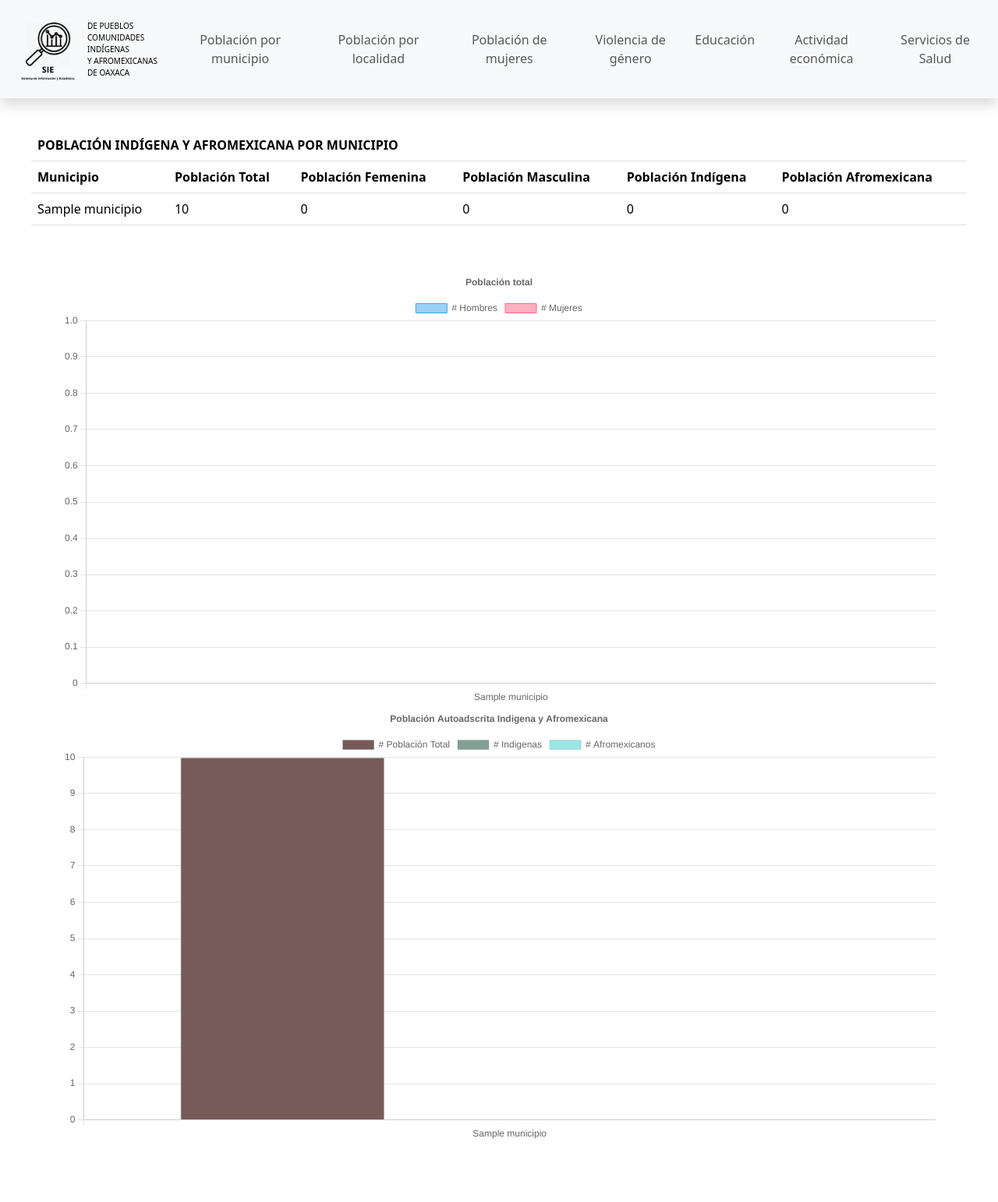
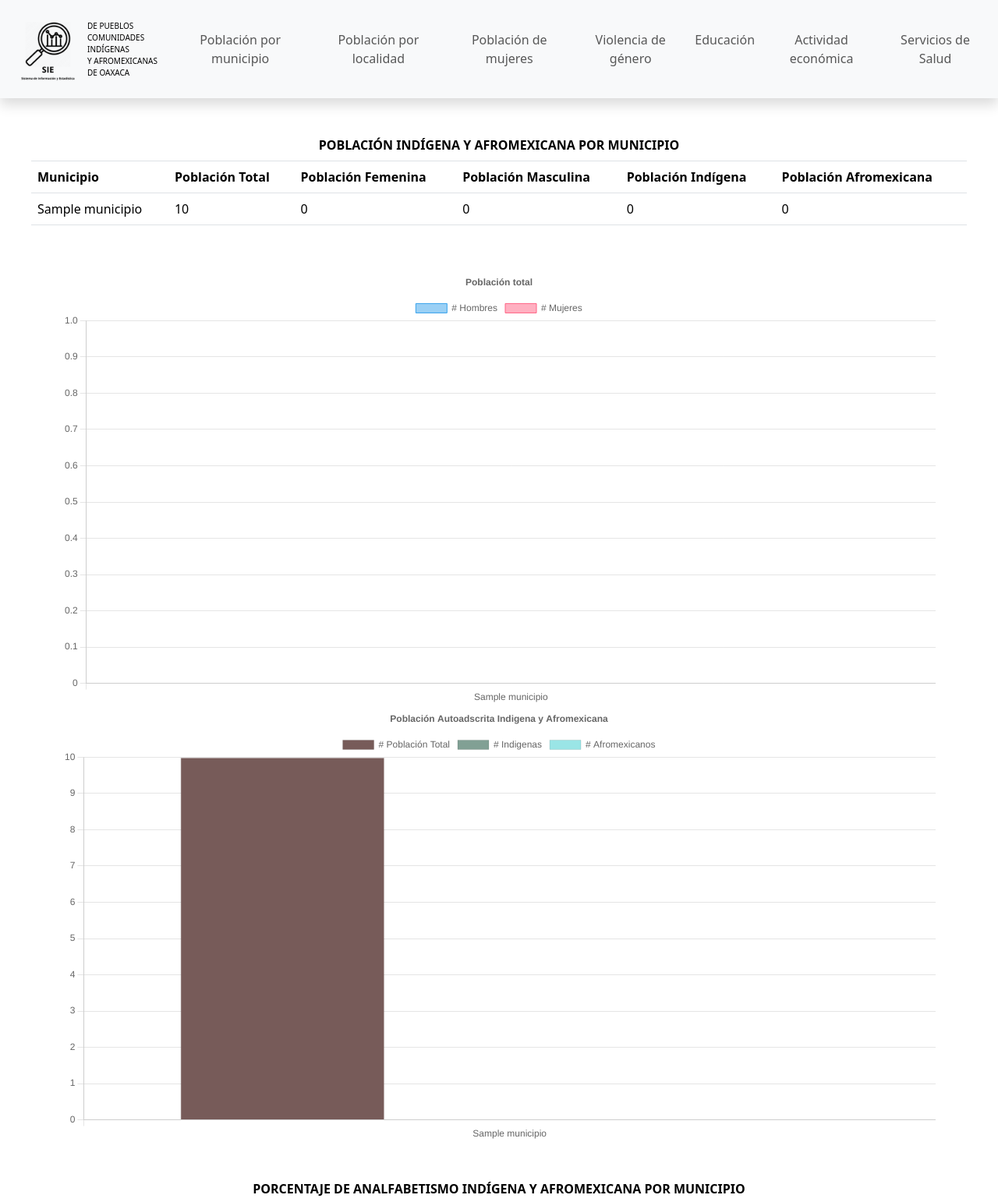
Before and after one commit to Erwin-Eli-Parada/SIEPCIO, a PHP site: page /SIE/sections/poblacion_municipio/index.php in a window 1280 px wide. Shown: the top 1542 px of the page at 78% size. Run offline with PHP 8.4, Linux system fonts and the light colour scheme; tables that the repository leaves empty or names only in its code hold one stand-in row (values such as "Sample post"); some libraries are stand-ins or nearby versions.

Commit message:
avance 3

```diff
--- a/sections/actividad_economica/index.php
+++ b/sections/actividad_economica/index.php
@@ -5,7 +5,7 @@
         <table class="table">
             <thead>
                 <tr>
-                    <th colspan="6">Actividad económica de las personas que se autoadscriben indígenas</th>
+                    <th class="tablaHeader" colspan="6">Actividad económica de las personas que se autoadscriben indígenas</th>
                 </tr>
                 <tr>
                     <th scope="col">Municipio</th>
@@ -52,7 +52,7 @@
         <table class="table">
             <thead>
                 <tr>
-                    <th colspan="6">Actividad económica de las personas que se autoadscriben afromexicanas</th>
+                    <th class="tablaHeader" colspan="6">Actividad económica de las personas que se autoadscriben afromexicanas</th>
                 </tr>
                 <tr>
                     <th scope="col">Municipio</th>
--- a/sections/poblacion_localidad/index.php
+++ b/sections/poblacion_localidad/index.php
@@ -5,7 +5,7 @@
         <table class="table">
             <thead>
                 <tr>
-                    <th colspan="6">POBLACIÓN INDÍGENA Y AFROMEXICANA POR LOCALIDAD</th>
+                    <th class="tablaHeader" colspan="6">POBLACIÓN INDÍGENA Y AFROMEXICANA POR LOCALIDAD</th>
                 </tr>
                 <tr>
                     <th scope="col">Localidad</th>
@@ -79,7 +79,7 @@
         <table class="table">
             <thead>
                 <tr>
-                    <th colspan="6">SITUACIÓN ECONÓMICA, SALUD Y VIVIENDA DE POBLACIÓNES EN MUNICIPIOS QUE SE AUTOADSCRIBEN COMO INDÍGENAS</th>
+                    <th class="tablaHeader" colspan="6">SITUACIÓN ECONÓMICA, SALUD Y VIVIENDA DE POBLACIÓNES EN MUNICIPIOS QUE SE AUTOADSCRIBEN COMO INDÍGENAS</th>
                 </tr>
                 <tr>
                     <th scope="col">Localidad</th>
@@ -142,7 +142,7 @@
         <table class="table">
             <thead>
                 <tr>
-                    <th colspan="6">SITUACIÓN ECONÓMICA, SALUD Y VIVIENDA DE POBLACIÓNES EN MUNICIPIOS QUE SE AUTOADSCRIBEN COMO AFROMEXICANOS</th>
+                    <th class="tablaHeader" colspan="6">SITUACIÓN ECONÓMICA, SALUD Y VIVIENDA DE POBLACIÓNES EN MUNICIPIOS QUE SE AUTOADSCRIBEN COMO AFROMEXICANOS</th>
                 </tr>
                 <tr>
                     <th scope="col">Localidad</th>
--- a/sections/poblacion_mujeres/index.php
+++ b/sections/poblacion_mujeres/index.php
@@ -5,7 +5,7 @@
         <table class="table">
             <thead>
                 <tr>
-                    <th colspan="6">POBLACIÓN DE MUJERES</th>
+                    <th class="tablaHeader" colspan="6">POBLACIÓN DE MUJERES</th>
                 </tr>
                 <tr>
                     <th scope="col">Localidad</th>
@@ -78,7 +78,7 @@
         <table class="table" >
             <thead>
                 <tr>
-                    <th colspan="6">Actividad económica de las mujeres que se autoadscriben indígenas</th>
+                    <th class="tablaHeader" colspan="6">Actividad económica de las mujeres que se autoadscriben indígenas</th>
                 </tr>
                 <tr>
                     <th scope="col">Municipio</th>
@@ -128,7 +128,7 @@
         <table class="table" >
             <thead>
                 <tr>
-                    <th colspan="6">Actividad económica de las mujeres que se autoadscriben afromexicanas</th>
+                    <th class="tablaHeader" colspan="6">Actividad económica de las mujeres que se autoadscriben afromexicanas</th>
                 </tr>
                 <tr>
                     <th scope="col">Municipio</th>
--- a/sections/poblacion_municipio/grafica.php
+++ b/sections/poblacion_municipio/grafica.php
@@ -69,3 +69,32 @@
         }
     });
 </script>
+<script>
+    const ctx3 = document.getElementById('graficaAnalfabeta');
+    console.log(<?php echo json_encode($valorMunicipio); ?>);
+    new Chart(ctx3, {
+        type: 'bar',
+        data: {
+            labels: <?php echo json_encode($valorMunicipio); ?>,
+            datasets: [{
+                label: '# Porcentaje analfabetismo',
+                data: <?php echo json_encode($valorAnalfabetismo); ?>,
+                borderWidth: 1,
+                backgroundColor: "#775B59"
+            }]
+        },
+        options: {
+            scales: {
+                y: {
+                    beginAtZero: true
+                }
+            },
+            plugins: {
+                title: {
+                    display: true,
+                    text: 'Porcentaje de población analfabeta'
+                }
+            }
+        }
+    });
+</script>
--- a/sections/poblacion_municipio/index.php
+++ b/sections/poblacion_municipio/index.php
@@ -5,7 +5,7 @@
         <table class="table">
             <thead>
                 <tr>
-                    <th colspan="6">POBLACIÓN INDÍGENA Y AFROMEXICANA POR MUNICIPIO</th>
+                    <th class="tablaHeader" colspan="6">POBLACIÓN INDÍGENA Y AFROMEXICANA POR MUNICIPIO</th>
                 </tr>
                 <tr>
                     <th scope="col">Municipio</th>
@@ -68,7 +68,50 @@
         <canvas id='graficaHM'></canvas>
         <canvas id='myChart'></canvas>
     </div>
-
+    <div class="table-responsive">
+        <table class="table">
+            <thead>
+                <tr>
+                    <th  class="tablaHeader" colspan="3">PORCENTAJE DE ANALFABETISMO INDÍGENA Y AFROMEXICANA POR MUNICIPIO</th>
+                </tr>
+                <tr>
+                    <th scope="col">Municipio</th>
+                    <th scope="col">Población Analfabeta</th>
+                    <th scope="col">Tipo de municipio</th>
+                </tr>
+            </thead>
+            <tbody>
+                <?php
+                $sql = "SELECT nombre_municipio, analfabetismo, tipo FROM municipio";
+                try {
+                    $resultado = $conexion->query($sql);
+                    // print_r($resultado);
+                    $filas = $resultado->fetch_all(MYSQLI_ASSOC);
+                    // print_r($filas);
+                } catch (Exception $e) {
+                    $e->getMessage();
+                }
+                function analfabetismo($n){
+                    return ($n["analfabetismo"]);
+                }
+                $valorMunicipio = array_map("onlyName", $filas);
+                $valorAnalfabetismo = array_map("analfabetismo", $filas);
+                if (!empty($filas)) {
+                    // Iterar sobre los resultados y mostrarlos en la tabla
+                    foreach ($filas as $fila) {
+                        echo "<tr><td>" . $fila["nombre_municipio"] . "</td><td>" . $fila["analfabetismo"] . "</td><td>" . $fila["tipo"] . "</td></tr>";
+                    }
+                } else {
+                    echo "<tr><td colspan='3'>No hay datos</td></tr>";
+                }
+                ?>
+                </tr>
+            </tbody>
+        </table>
+    </div>
+    <div class="section unica">
+        <canvas id='graficaAnalfabeta'></canvas>
+    </div>
 </div>
 <?php include("../../templates/footer.php"); ?>
 <?php include("grafica.php")?>
--- a/sections/servicio_salud/index.php
+++ b/sections/servicio_salud/index.php
@@ -5,7 +5,7 @@
         <table class="table">
             <thead>
                 <tr>
-                    <th colspan="6">Servicios de salud de las personas que se autoadscriben indígenas</th>
+                    <th class="tablaHeader" colspan="6">Servicios de salud de las personas que se autoadscriben indígenas</th>
                 </tr>
                 <tr>
                     <th scope="col">Municipio</th>
@@ -52,7 +52,7 @@
         <table class="table">
             <thead>
                 <tr>
-                    <th colspan="6">Servicios de salud de las personas que se autoadscriben indígenas</th>
+                    <th class="tablaHeader" colspan="6">Servicios de salud de las personas que se autoadscriben indígenas</th>
                 </tr>
                 <tr>
                     <th scope="col">Municipio</th>
--- a/sections/violencia_genero/index.php
+++ b/sections/violencia_genero/index.php
@@ -5,7 +5,7 @@
         <table class="table">
             <thead>
                 <tr>
-                    <th colspan="6">MUNICIPIOS CON VIOLENCIA DE GÉNERO</th>
+                    <th class="tablaHeader" colspan="6">MUNICIPIOS CON VIOLENCIA DE GÉNERO</th>
                 </tr>
                 <tr>
                     <th scope="col">Municipio</th>
--- a/styles/index.css
+++ b/styles/index.css
@@ -49,6 +49,10 @@
     min-height: 100%;
     width: 100%;
     padding: 15px 20px;
+}
+
+.tablaHeader{
+    text-align:center;
 }
 
 .titulo{
```
Also changed, not shown: sections/educacion/index.php (+6 -6 lines).
